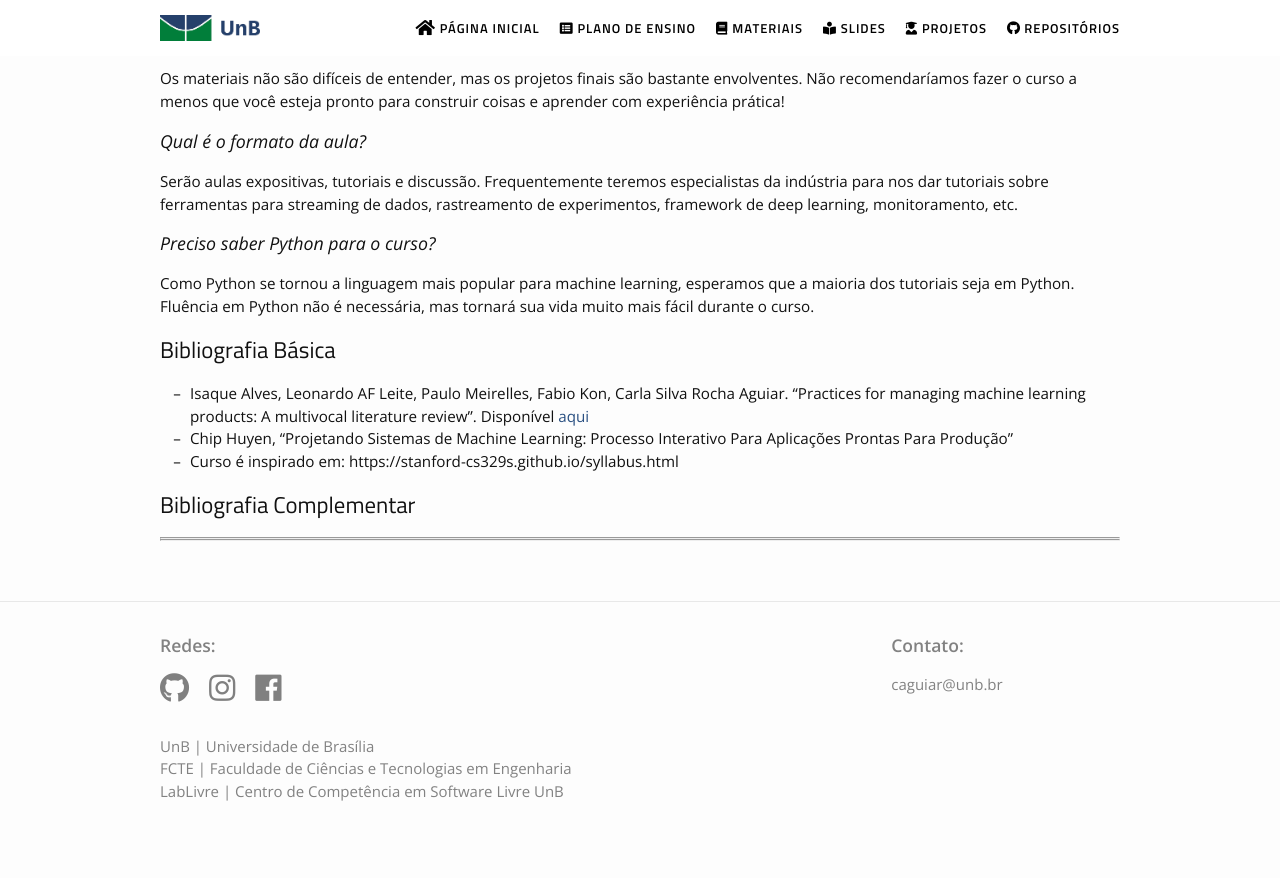
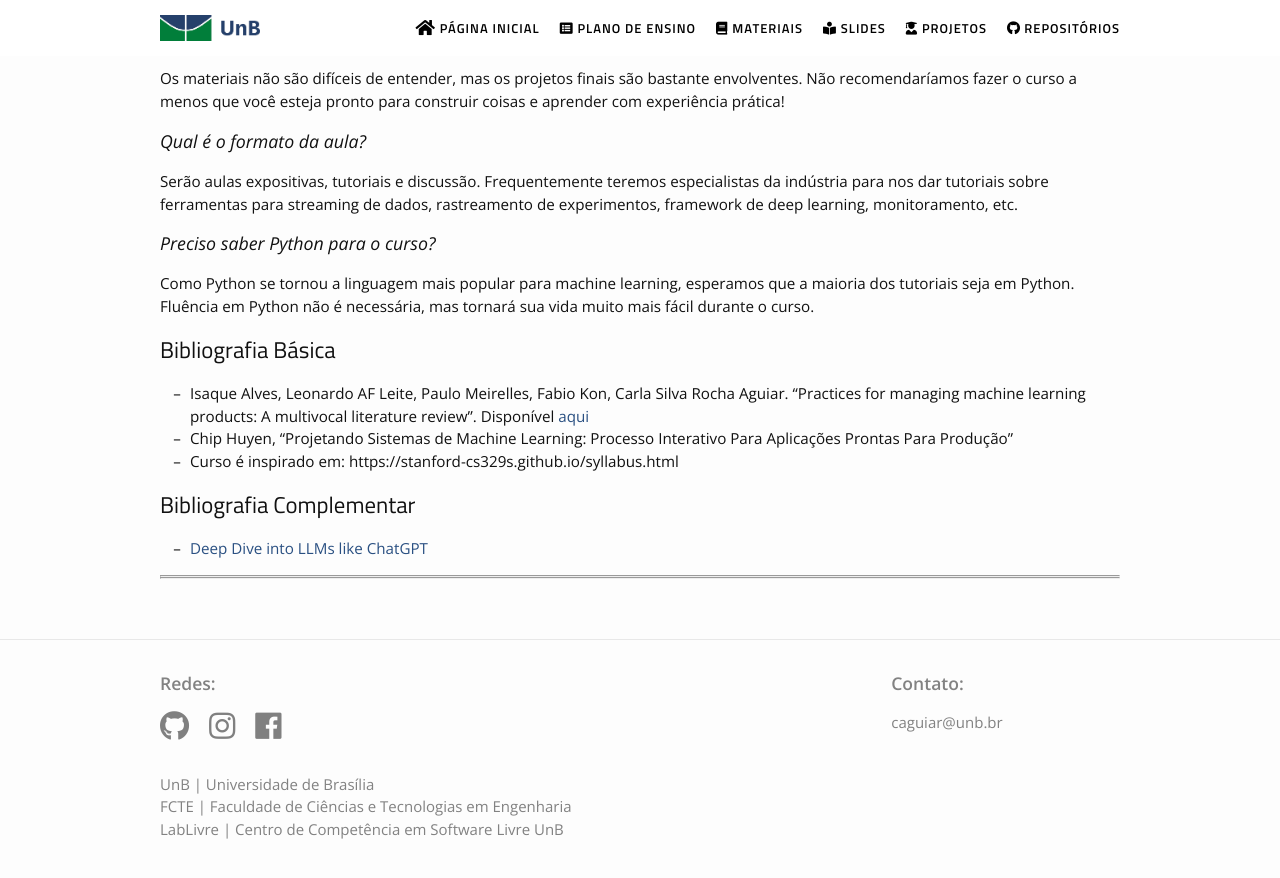
Before and after one commit to unb-Sistemas-de-Machine-learning/Disciplina, a Jekyll site: the page built from project.md, in a window 1280 px wide and 900 px high, scrolled down 1942 px. Shown: the top 878 px of the window. Built offline with Jekyll 4.4.1, drawn with Linux system fonts in a browser that asks for light colours; nearby versions of some CDN libraries.

Commit message:
atualizacao

```diff
--- a/_includes/last_editions.html
+++ b/_includes/last_editions.html
@@ -4,7 +4,7 @@
     </div>
     <div class="editions-text-wrapper">
         <h1 class="editions-title">Sobre o que é este curso?</h1>
-        <h4 class="editions-text"> Aprenda a desenvolver projetos de machine learning de forma completa, desde a identificação de stakeholders até a implementação em produção. O curso abrange gerenciamento de dados, engenharia de features, seleção de modelos, escalabilidade e monitoramento contínuo. Além dos aspectos técnicos, você aprenderá sobre estruturação de equipes, métricas de negócio e questões éticas como privacidade, equidade e segurança. **Ideal para:** Profissionais que desejam liderar projetos de ML considerando tanto impactos técnicos quanto organizacionais.</h4>
+        <h4 class="editions-text"> Baseado no artigo “Practices for managing machine learning products: A multivocal literature review” do LabLivre (no IEEE Transactions on Engineering Management), este curso oferece uma visão completa do ciclo de ML — da identificação de stakeholders ao deploy em produção — incluindo gerenciamento de dados, engenharia de features, seleção de modelos, escalabilidade e monitoramento contínuo, além de abordar aspectos organizacionais como formação de equipes, definição de métricas de negócio e governança ética (privacidade, equidade e segurança). É ideal para profissionais que desejam liderar projetos de ML considerando tanto os desafios técnicos quanto os impactos organizacionais.</h4>
         <h4 class="editions-text"> O design de sistemas de ML é o processo de definir arquitetura, infraestrutura, algoritmos e dados para atender requisitos específicos de forma robusta e sustentável. Embora tutoriais sejam eficazes para colocar modelos em funcionamento, os sistemas resultantes rapidamente se tornam obsoletos devido a três fatores: evolução das ferramentas, mudanças nos requisitos de negócio e deriva de dados.
 Sem design intencional, sistemas de ML se transformam em passivos técnicos - propensos a erros, difíceis de manter e que perdem valor rapidamente. Um design arquitetural bem planejado é fundamental para criar soluções duradouras e escaláveis.</h4>
     </div>
--- a/project.md
+++ b/project.md
@@ -42,7 +42,6 @@ A disciplina utiliza aprendizagem por experiência, aprendizagem orientada a pro
 A disciplina será realizada de forma presencial.
 
 ## Dúvidas, conversas rápidas, avisos
-
 
 
 
@@ -101,6 +100,7 @@ Como Python se tornou a linguagem mais popular para machine learning, esperamos
 
 ## Bibliografia Complementar
 
+- [Deep Dive into LLMs like ChatGPT](https://www.youtube.com/@AndrejKarpathy)
 
 
 
```
Also changed, not shown: 2 other files.
